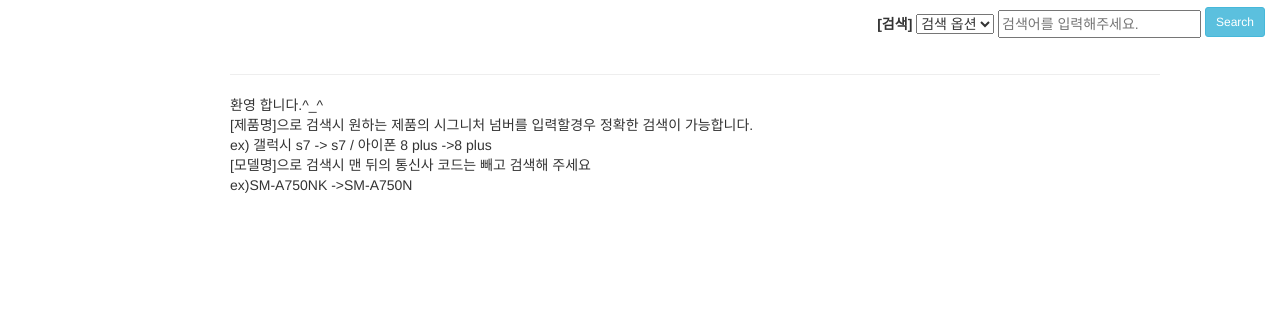
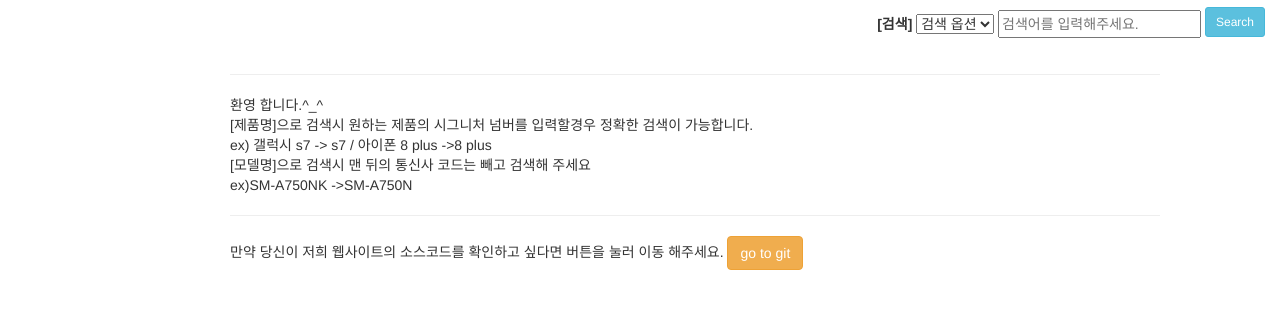
Before and after one commit to antokey/test_it, a PHP site: page / in a window 1280 px wide. Shown: the part 346-655 px from the top of the page. Run offline with PHP 8.4, Linux system fonts and the light colour scheme; data that the repository does not hold is empty; a stand-in replaces the project's code that opens the database connection; some libraries are stand-ins or nearby versions.

Commit message:
final_index

```diff
--- a/web/index.php
+++ b/web/index.php
@@ -73,9 +73,10 @@
                   [제품명]으로 검색시 원하는 제품의 시그니처 넘버를 입력할경우 정확한 검색이 가능합니다.<br>
                   ex) 갤럭시 s7 -> s7 / 아이폰 8 plus ->8 plus <br>
                   [모델명]으로 검색시 맨 뒤의 통신사 코드는 빼고 검색해 주세요<br>
-                  ex)SM-A750NK ->SM-A750N
+                  ex)SM-A750NK ->SM-A750N </hr>
                   ";
 
+                  echo '<hr> 만약 당신이 저희 웹사이트의 소스코드를 확인하고 싶다면 버튼을 눌러 이동 해주세요.</hr> <a  href="https://github.com/antokey/test_it" class="btn btn-warning btn-default">go to git</a>';
                 }
                 // $temp =  make_update_array('jieun','kt',$conn);
 
```
